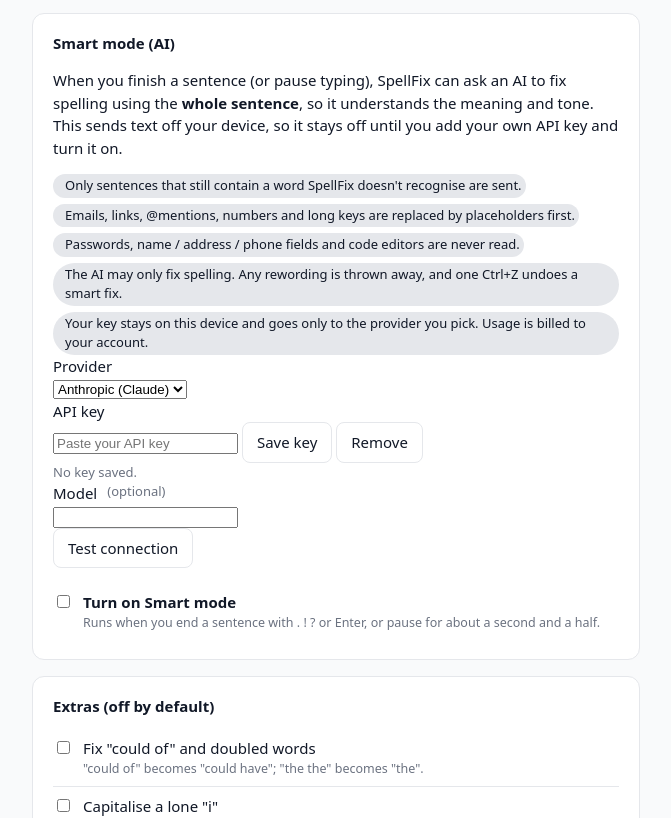
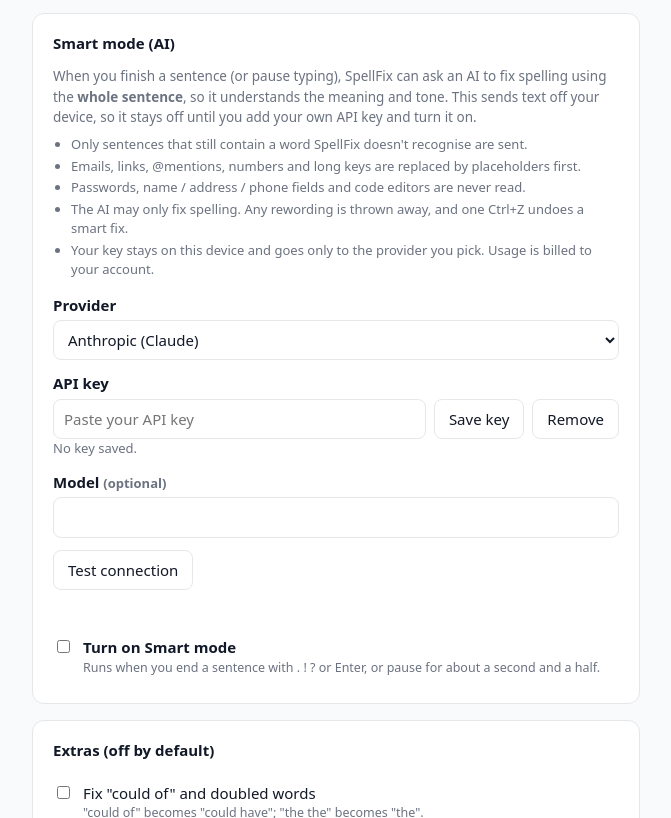
Before and after one commit to kartikpagariya25/spell-checker-, a browser extension: page options/options.html in a window 1280 px wide. Shown: the part 641-1459 px from the top of the page, without its empty margins (304-975 px from the left). Drawn offline with Linux system fonts and the light colour scheme.

Commit message:
feat(options): style Smart mode section

```diff
--- a/options/options.css
+++ b/options/options.css
@@ -28,6 +28,22 @@ input[type="radio"], input[type="checkbox"] { margin-top: 4px; accent-color: var
 button { font: inherit; padding: 8px 14px; border-radius: 8px; border: 1px solid var(--line); background: var(--card); color: var(--fg); cursor: pointer; }
 button:hover { border-color: var(--accent); }
 button:focus-visible, input:focus-visible { outline: 2px solid var(--accent); outline-offset: 2px; }
+.note { margin: 0 0 8px; color: var(--muted); font-size: 13.5px; }
+.facts { display: block; margin: 0 0 14px; padding-left: 18px; color: var(--muted); font-size: 13px; list-style: disc; }
+.facts li { background: none; border-radius: 0; padding: 0; display: list-item; margin: 2px 0; }
+.field { margin: 12px 0; }
+.field > label { display: block; font-weight: 600; margin-bottom: 4px; cursor: default; }
+.inline { display: flex; gap: 8px; flex-wrap: wrap; }
+.inline input { flex: 1 1 220px; }
+input[type="text"], input[type="password"], select {
+  font: inherit; padding: 8px 10px; border-radius: 8px; border: 1px solid var(--line);
+  background: var(--card); color: var(--fg); min-width: 0; width: 100%;
+}
+.inline input { width: auto; }
+.error { color: #dc2626; font-size: 13px; margin: 8px 0 0; }
+#smartMessage { min-height: 1.4em; margin: 10px 0; font-size: 13px; color: var(--muted); }
+#smartMessage.good { color: #16a34a; }
+#smartMessage.bad { color: #dc2626; }
 #message { min-height: 1.4em; margin: 10px 0 0; color: var(--muted); font-size: 13px; }
 #message.error { color: #dc2626; }
 ul { list-style: none; margin: 0; padding: 0; display: flex; flex-wrap: wrap; gap: 6px; }
```
